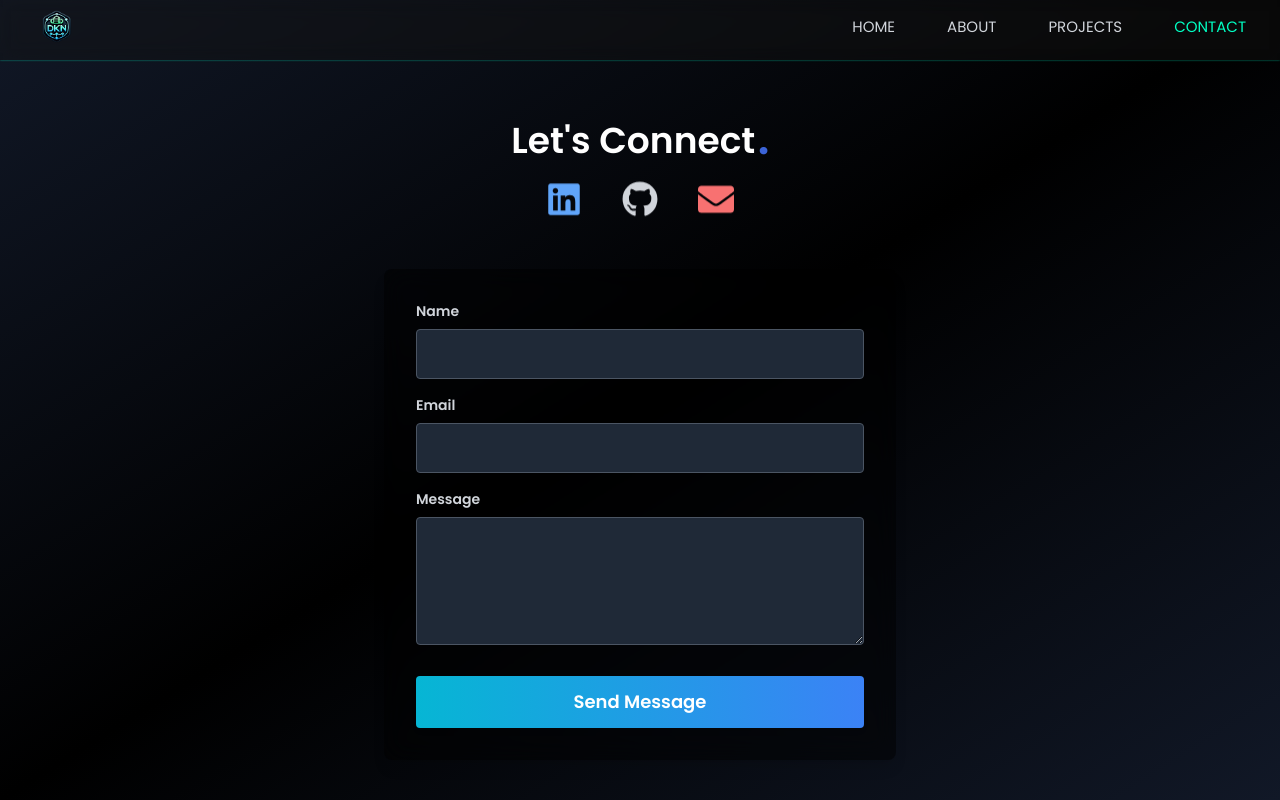
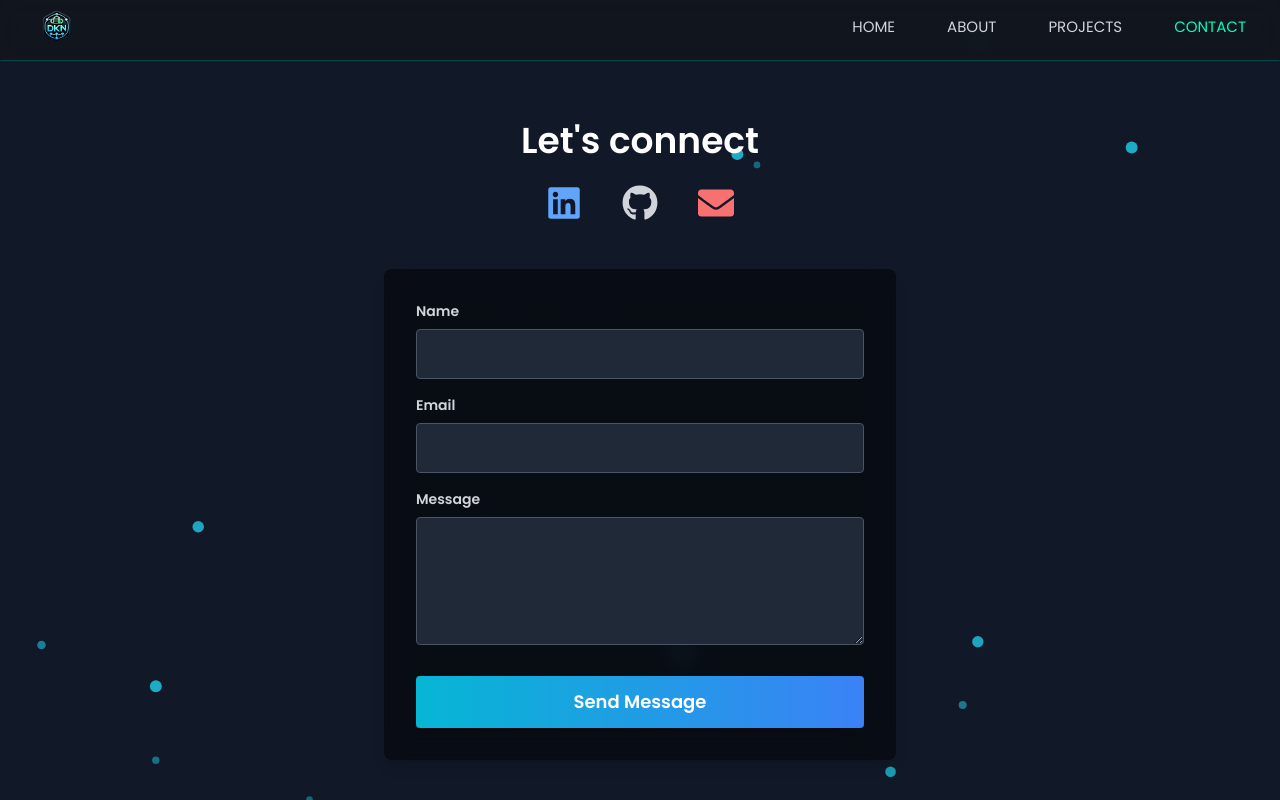
Before and after one commit to kandilidinesh/portfolio-web, a Next.js app: page /contact in a window 1280 px wide. Built offline with nearby package versions, Linux system fonts and the light colour scheme.

Commit message:
Updated contact page

```diff
--- a/app/contact/page.js
+++ b/app/contact/page.js
@@ -1,7 +1,8 @@
 "use client";
-import { useState } from "react";
+import { useState, useEffect } from "react";
 import { motion } from "framer-motion";
 import { FaLinkedin, FaGithub, FaEnvelope } from "react-icons/fa";
+import { toast, Toaster } from "react-hot-toast"; // Import toast
 
 export default function Contact() {
     const [formData, setFormData] = useState({
@@ -10,6 +11,20 @@ export default function Contact() {
         message: ""
     });
     const [status, setStatus] = useState(null);
+    const [particles, setParticles] = useState([]);
+
+    useEffect(() => {
+        if (typeof window !== "undefined") {
+            // Generate particles on client only
+            const generatedParticles = Array.from({ length: 20 }, () => ({
+                x: Math.random() * window.innerWidth,
+                y: Math.random() * window.innerHeight,
+                scale: Math.random() * 1.5 + 0.5, // Ensure minimum scale
+                id: Math.random()
+            }));
+            setParticles(generatedParticles);
+        }
+    }, []);
 
     const handleChange = (e) => {
         setFormData({ ...formData, [e.target.name]: e.target.value });
@@ -27,11 +42,13 @@ export default function Contact() {
 
         if (res.ok) {
             setStatus("success");
+            toast.success("Message sent successfully!"); // Show success toast
             setFormData({ name: "", email: "", message: "" });
-            setTimeout(() => setStatus(null), 3000); // Auto-hide message
+            setTimeout(() => setStatus(null), 3000);
         } else {
             setStatus("error");
-            setTimeout(() => setStatus(null), 3000); // Auto-hide message
+            toast.error("Failed to send message. Try again!"); // Show error toast
+            setTimeout(() => setStatus(null), 3000);
         }
     };
 
@@ -43,33 +60,46 @@ export default function Contact() {
                 content="Get in touch with Dinesh K N via email, LinkedIn, or GitHub."
             />
 
+            {/* Toast Notification */}
+            <Toaster position="bottom-right" reverseOrder={false} />
+            {/* Animated Background */}
+            <div className="absolute inset-0 overflow-hidden pointer-events-none">
+                {particles.map((particle) => (
+                    <motion.div
+                        key={particle.id}
+                        className="absolute w-2 h-2 bg-cyan-400 rounded-full opacity-50"
+                        initial={{
+                            x: particle.x,
+                            y: particle.y,
+                            scale: particle.scale
+                        }}
+                        animate={{
+                            y: [particle.y, particle.y + 50, particle.y],
+                            x: [particle.x, particle.x + 50, particle.x],
+                            opacity: [0.4, 0.8, 0.4],
+                            scale: [0.8, 1.5, 0.8]
+                        }}
+                        transition={{
+                            duration: Math.random() * 4 + 3,
+                            repeat: Infinity,
+                            ease: "easeInOut"
+                        }}
+                    />
+                ))}
+            </div>
+
             {/* Page Container */}
-            <div className="h-screen bg-gradient-to-br from-gray-900 via-black to-gray-900 text-white flex flex-col justify-center items-center px-8 pt-20 relative">
-                {/* Page Title with Futuristic Animated Dot */}
+            <div className="h-screen flex flex-col justify-center items-center px-8 pt-20 relative text-white">
+                {/* Page Title */}
                 <motion.h1
                     className="text-4xl font-bold mb-6 neon-text flex items-center"
                     initial={{ opacity: 0, y: -20 }}
                     animate={{ opacity: 1, y: 0 }}
                     transition={{ duration: 1 }}>
-                    Let&apos;s Connect
-                    <motion.span
-                        className="ml-1"
-                        animate={{
-                            opacity: [0.3, 1, 0.3], // Fading effect
-                            scale: [1, 1.3, 1], // Pulsating effect
-                            y: [0, -2, 0], // Slight floating movement
-                            color: ["#00E4FF", "#007BFF", "#9B51E0"] // Neon color transition
-                        }}
-                        transition={{
-                            repeat: Infinity, // Infinite loop
-                            duration: 1.5, // Smooth transitions
-                            ease: "easeInOut"
-                        }}>
-                        .
-                    </motion.span>
+                    Let&apos;s connect
                 </motion.h1>
 
-                {/* Floating Social Icons with Glow & Floating Effect */}
+                {/* Floating Social Icons */}
                 <motion.div
                     className="flex space-x-10 mb-6"
                     initial={{ opacity: 0, y: 20 }}
@@ -84,15 +114,7 @@ export default function Contact() {
                             scale: 1.2,
                             textShadow: "0px 0px 12px rgba(10, 102, 194, 0.8)"
                         }}
-                        whileTap={{ scale: 0.9 }}
-                        animate={{
-                            y: [0, -5, 0], // Floating effect
-                            transition: {
-                                repeat: Infinity,
-                                duration: 2,
-                                ease: "easeInOut"
-                            }
-                        }}>
+                        whileTap={{ scale: 0.9 }}>
                         <FaLinkedin />
                     </motion.a>
 
@@ -105,15 +127,7 @@ export default function Contact() {
                             scale: 1.2,
                             textShadow: "0px 0px 12px rgba(255, 255, 255, 0.8)"
                         }}
-                        whileTap={{ scale: 0.9 }}
-                        animate={{
-                            y: [0, -5, 0],
-                            transition: {
-                                repeat: Infinity,
-                                duration: 2,
-                                ease: "easeInOut"
-                            }
-                        }}>
+                        whileTap={{ scale: 0.9 }}>
                         <FaGithub />
                     </motion.a>
 
@@ -124,15 +138,7 @@ export default function Contact() {
                             scale: 1.2,
                             textShadow: "0px 0px 12px rgba(255, 87, 51, 0.8)"
                         }}
-                        whileTap={{ scale: 0.9 }}
-                        animate={{
-                            y: [0, -5, 0],
-                            transition: {
-                                repeat: Infinity,
-                                duration: 2,
-                                ease: "easeInOut"
-                            }
-                        }}>
+                        whileTap={{ scale: 0.9 }}>
                         <FaEnvelope />
                     </motion.a>
                 </motion.div>
@@ -153,7 +159,7 @@ export default function Contact() {
                         value={formData.name}
                         onChange={handleChange}
                         required
-                        className="w-full p-3 rounded mt-2 bg-gray-800 text-white border border-gray-600 focus:outline-none focus:ring-2 focus:ring-cyan-400"
+                        className="w-full p-3 rounded mt-2 bg-gray-800 text-white border border-gray-600 focus:ring-cyan-400"
                     />
 
                     <label className="block text-sm font-bold mt-4 text-gray-300">
@@ -165,7 +171,7 @@ export default function Contact() {
                         value={formData.email}
                         onChange={handleChange}
                         required
-                        className="w-full p-3 rounded mt-2 bg-gray-800 text-white border border-gray-600 focus:outline-none focus:ring-2 focus:ring-cyan-400"
+                        className="w-full p-3 rounded mt-2 bg-gray-800 text-white border border-gray-600 focus:ring-cyan-400"
                     />
 
                     <label className="block text-sm font-bold mt-4 text-gray-300">
@@ -176,10 +182,9 @@ export default function Contact() {
                         value={formData.message}
                         onChange={handleChange}
                         required
-                        className="w-full p-3 rounded mt-2 bg-gray-800 text-white border border-gray-600 focus:outline-none focus:ring-2 focus:ring-cyan-400 h-32"
+                        className="w-full p-3 rounded mt-2 bg-gray-800 text-white border border-gray-600 focus:ring-cyan-400 h-32"
                     />
 
-                    {/* Submit Button with Animation */}
                     <motion.button
                         type="submit"
                         className="mt-6 w-full bg-gradient-to-r from-cyan-500 to-blue-500 hover:from-blue-500 hover:to-cyan-500 py-3 rounded text-white font-bold text-lg shadow-md transition-all"
@@ -190,28 +195,6 @@ export default function Contact() {
                         {status === "loading" ? "Sending..." : "Send Message"}
                     </motion.button>
                 </motion.form>
-
-                {/* Floating Success/Error Messages (Moved Outside the Form) */}
-                {status === "success" && (
-                    <motion.div
-                        className="fixed bottom-5 right-5 bg-green-500 text-white py-3 px-6 rounded-lg shadow-lg"
-                        initial={{ opacity: 0, x: 50 }}
-                        animate={{ opacity: 1, x: 0 }}
-                        exit={{ opacity: 0, x: 50 }}
-                        transition={{ duration: 0.5 }}>
-                        Message sent successfully! 🎉
-                    </motion.div>
-                )}
-                {status === "error" && (
-                    <motion.div
-                        className="fixed bottom-5 right-5 bg-red-500 text-white py-3 px-6 rounded-lg shadow-lg"
-                        initial={{ opacity: 0, x: 50 }}
-                        animate={{ opacity: 1, x: 0 }}
-                        exit={{ opacity: 0, x: 50 }}
-                        transition={{ duration: 0.5 }}>
-                        Something went wrong! ❌
-                    </motion.div>
-                )}
             </div>
         </>
     );
--- a/package.json
+++ b/package.json
@@ -14,6 +14,7 @@
     "next": "15.1.7",
     "react": "^19.0.0",
     "react-dom": "^19.0.0",
+    "react-hot-toast": "^2.5.2",
     "react-icons": "^5.4.0"
   },
   "devDependencies": {
```
Also changed, not shown: 1 other file (tests, documents, lock files or other folders).
